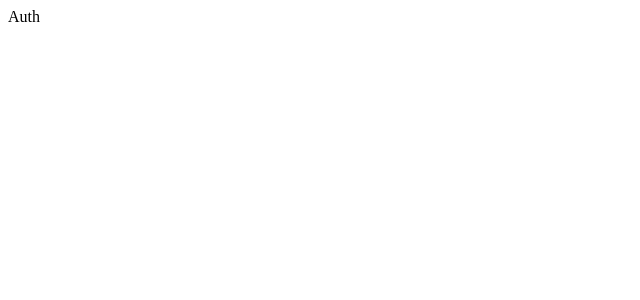
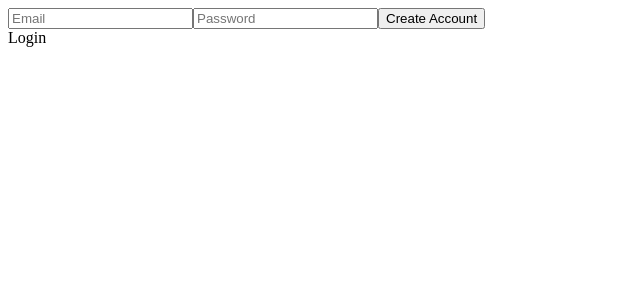
Before and after one commit to codingbb/react-firebase, a React (Create React App) app: page / in a window 1280 px wide. Shown: the top 300 px of the page, without its empty margins (0-640 px from the left). Built offline with nearby package versions, Linux system fonts and the light colour scheme; no server answers.

Commit message:
회원 인증하기

```diff
--- a/package.json
+++ b/package.json
@@ -9,6 +9,7 @@
     "firebase": "^10.13.2",
     "react": "^18.3.1",
     "react-dom": "^18.3.1",
+    "react-router-dom": "^6.26.2",
     "react-scripts": "5.0.1",
     "web-vitals": "^2.1.4"
   },
--- a/src/components/App.js
+++ b/src/components/App.js
@@ -1,10 +1,31 @@
-import Auth from "../routes/Auth";
+import { useState } from "react";
+import AppRouter from "./Router";
+import { authService } from "../firebase";
+import { getAuth, onAuthStateChanged } from "firebase/auth";
+console.log(authService);
 
 function App() {
+  const [init, setInit] = useState(false);
+  const [isLoggedIn, setIsLoggedIn] = useState(false);
+  // 초기화
+  const auth = getAuth();
+
+  onAuthStateChanged(auth, (user) => {
+    if (user) {
+      setIsLoggedIn(true);
+    } else {
+      setIsLoggedIn(false);
+    }
+    setInit(true);
+  });
   return (
-    <div>
-      <Auth />
-    </div>
+    <>
+      {init ? (
+        <AppRouter isLoggedIn={isLoggedIn}></AppRouter>
+      ) : (
+        "회원정보 확인중..."
+      )}
+    </>
   );
 }
 
--- /dev/null
+++ b/src/components/Router.js
@@ -0,0 +1,20 @@
+import React, { useState } from "react";
+import { Route, Routes } from "react-router-dom";
+import Auth from "../routes/Auth";
+import Home from "../routes/Home";
+
+const AppRouter = ({ isLoggedIn }) => {
+  return (
+    <Routes>
+      {isLoggedIn ? (
+        <>
+          <Route path="/" element={<Home />} />
+        </>
+      ) : (
+        <Route path="/" element={<Auth />} />
+      )}
+    </Routes>
+  );
+};
+
+export default AppRouter;
--- a/src/firebase.js
+++ b/src/firebase.js
@@ -1,5 +1,7 @@
 // Import the functions you need from the SDKs you need
 import { initializeApp } from "firebase/app";
+import { getAuth } from "firebase/auth";
+
 // TODO: Add SDKs for Firebase products that you want to use
 // https://firebase.google.com/docs/web/setup#available-libraries
 
@@ -14,5 +16,6 @@ const firebaseConfig = {
 };
 
 // Initialize Firebase
-// const app = initializeApp(firebaseConfig);
-export const firebase = initializeApp(firebaseConfig);
+const app = initializeApp(firebaseConfig);
+// export const firebase = initializeApp(firebaseConfig);
+export const authService = getAuth(app);
--- a/src/index.js
+++ b/src/index.js
@@ -1,8 +1,12 @@
 import React from "react";
 import ReactDOM from "react-dom/client";
 import App from "./components/App";
-import { firebase } from "./firebase";
-console.log(firebase);
+// import { firebase } from "./firebase";
+import { BrowserRouter } from "react-router-dom";
 
 const root = ReactDOM.createRoot(document.getElementById("root"));
-root.render(<App />);
+root.render(
+  <BrowserRouter>
+    <App />
+  </BrowserRouter>
+);
--- a/src/routes/Auth.js
+++ b/src/routes/Auth.js
@@ -1,6 +1,94 @@
-import React from "react";
+import React, { useState } from "react";
+import {
+  getAuth,
+  createUserWithEmailAndPassword,
+  signInWithEmailAndPassword,
+  onAuthStateChanged,
+} from "firebase/auth";
 
 const Auth = () => {
-  return <div>Auth</div>;
+  const [email, setEmail] = useState("");
+  const [password, setPassword] = useState("");
+  // 회원가입했을 때, 해당 유저의 정보를 저장할 변수
+  const [newAccount, setNewAccount] = useState(true);
+  const [error, setError] = useState("");
+
+  // 인증과 관련된 것들 초기화
+  const auth = getAuth();
+
+  const onchange = (e) => {
+    // let name = e.target.name;
+    // let value = e.target.value;
+    // 구조 분해 할당
+    const { name, value } = e.target;
+    console.log(name, value);
+
+    if (name === "email") {
+      setEmail(value);
+    } else if (name === "password") {
+      setPassword(value);
+    }
+  };
+  const onSubmit = (e) => {
+    e.preventDefault();
+    if (newAccount) {
+      // 회원가입
+      createUserWithEmailAndPassword(auth, email, password)
+        .then((userCredential) => {
+          // Signed in
+          const user = userCredential.user;
+          console.log(user);
+        })
+        .catch((error) => {
+          const errorCode = error.code;
+          const errorMessage = error.message;
+          console.log(errorCode, errorMessage);
+          setError(errorMessage);
+        });
+    } else {
+      // 로그인
+      signInWithEmailAndPassword(auth, email, password)
+        .then((userCredential) => {
+          // Signed in
+          const user = userCredential.user;
+          console.log(user);
+        })
+        .catch((error) => {
+          const errorCode = error.code;
+          const errorMessage = error.message;
+          console.log(errorCode, errorMessage);
+          setError(errorMessage);
+        });
+    }
+  };
+
+  let toggleAccount = () => setNewAccount((prev) => !prev);
+  return (
+    <div>
+      <form onSubmit={onSubmit}>
+        <input
+          name="email"
+          type="email"
+          placeholder="Email"
+          value={email}
+          onChange={onchange}
+          required
+        ></input>
+        <input
+          name="password"
+          type="password"
+          placeholder="Password"
+          value={password}
+          onChange={onchange}
+          required
+        ></input>
+        <button>{newAccount ? "Create Account" : "Login"}</button>
+        {error}
+      </form>
+      <div onClick={toggleAccount}>
+        {newAccount ? "Login" : "Create Account"}
+      </div>
+    </div>
+  );
 };
 export default Auth;
```
Also changed, not shown: 1 other file (tests, documents, lock files or other folders).
